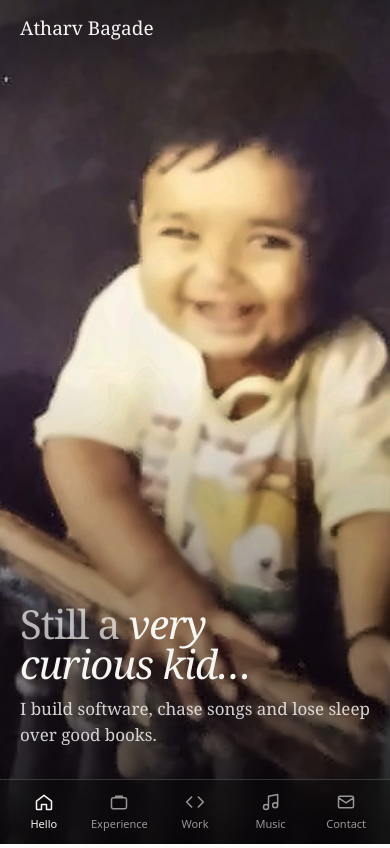
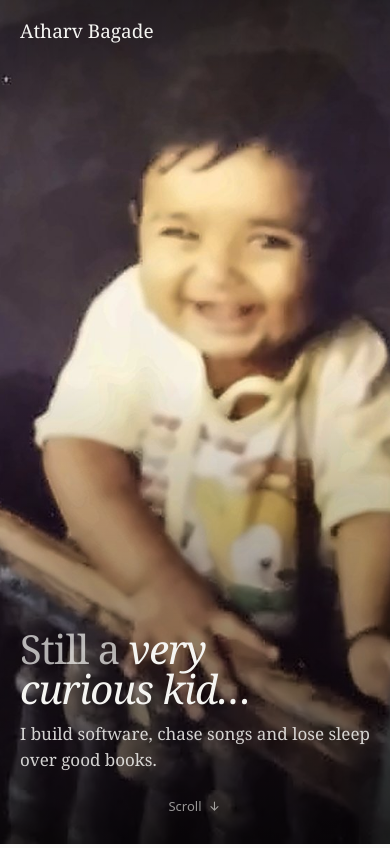
Before and after one commit to AtharvBagade/website, a plain HTML site: page index.html in a window 390 px wide. Shown: the top 848 px of the page. Drawn offline with Linux system fonts and the light colour scheme; a web font is replaced by a local one.

Commit message:
Turn the site into one scrolling page
The five sections now stack on one page instead of being switched by the
URL hash. The fixed top bar keeps the section links, which jump to each
section and underline the one in view. Hello still fills the first screen,
with a small scroll cue. The phone tab bar is gone.

The bar is see-through at the very top and turns solid once you scroll,
so nothing slides under the links. Phones still hide the theme toggle
over the Hello photo.

Co-Authored-By: Claude Opus 5.5 <noreply@anthropic.com>
Claude-Session: https://claude.ai/code/session_012RmaRAJCcJvVqnSFoZpAVZ

```diff
--- a/index.html
+++ b/index.html
@@ -32,13 +32,7 @@
 <script src="main.js" defer></script>
 </head>
 <body>
-<div class="app" data-section="hello">
-
-  <!-- Hello backdrops: blurred photo on larger screens, full photo on phones -->
-  <div class="backdrop backdrop-ambient" aria-hidden="true"></div>
-  <div class="backdrop backdrop-veil" aria-hidden="true"></div>
-  <div class="backdrop backdrop-photo" aria-hidden="true"></div>
-  <div class="backdrop backdrop-shade" aria-hidden="true"></div>
+<div class="app at-top" data-section="hello">
 
   <header class="topbar">
     <a class="name" href="#hello">Atharv Bagade</a>
@@ -59,7 +53,12 @@
 
   <main>
     <!-- Hello -->
-    <section data-view="hello" class="view view-hello" aria-label="Hello">
+    <section id="hello" class="page-section hello" aria-label="Hello">
+      <!-- Blurred photo on larger screens, full photo on phones -->
+      <div class="backdrop backdrop-ambient" aria-hidden="true"></div>
+      <div class="backdrop backdrop-veil" aria-hidden="true"></div>
+      <div class="backdrop backdrop-photo" aria-hidden="true"></div>
+      <div class="backdrop backdrop-shade" aria-hidden="true"></div>
       <figure class="print">
         <img src="img/hero.jpg" alt="Atharv as a small child, laughing and leaning over a wooden balcony railing" width="1600" height="1199">
       </figure>
@@ -67,10 +66,12 @@
         <h1><span class="hero-muted">Still a</span> <em>very curious kid…</em></h1>
         <p>I build software, chase songs and lose sleep over good books.</p>
       </div>
+      <a class="scroll-cue" href="#experience">Scroll
+        <svg width="14" height="14" viewBox="0 0 24 24" aria-hidden="true"><path d="M12 5v14M6 13l6 6 6-6"/></svg></a>
     </section>
 
     <!-- Experience -->
-    <section data-view="experience" class="view" aria-labelledby="experience-title" hidden>
+    <section id="experience" class="page-section" aria-labelledby="experience-title">
       <div class="section-head with-cover">
         <div class="cover" aria-hidden="true">
           <svg width="48" height="48" viewBox="0 0 24 24"><path d="M5 7h14a2 2 0 0 1 2 2v9a2 2 0 0 1-2 2H5a2 2 0 0 1-2-2V9a2 2 0 0 1 2-2zM8 7V5h8v2"/></svg>
@@ -129,7 +130,7 @@
     </section>
 
     <!-- Work: cards are rendered from data/projects.json -->
-    <section data-view="work" class="view" aria-labelledby="work-title" hidden>
+    <section id="work" class="page-section" aria-labelledby="work-title">
       <div class="section-head split">
         <div>
           <p class="eyebrow">personal projects</p>
@@ -145,7 +146,7 @@
     </section>
 
     <!-- Music: lists are rendered from data/music.json -->
-    <section data-view="music" class="view" aria-labelledby="music-title" hidden>
+    <section id="music" class="page-section" aria-labelledby="music-title">
       <div class="section-head music-head">
         <img class="music-photo" src="img/playing.jpg" alt="Atharv sitting cross-legged on the floor, smiling as he plays the tabla" width="661" height="992">
         <div>
@@ -166,7 +167,7 @@
     </section>
 
     <!-- Stack and contact -->
-    <section data-view="contact" class="view" aria-labelledby="contact-title" hidden>
+    <section id="contact" class="page-section" aria-labelledby="contact-title">
       <div class="section-head">
         <p class="eyebrow">credits</p>
         <h2 id="contact-title">Stack and contact</h2>
@@ -192,14 +193,6 @@
     </section>
   </main>
 
-  <!-- Phone: bottom tab bar -->
-  <nav class="tabbar" aria-label="Sections">
-    <a href="#hello"><svg width="20" height="20" viewBox="0 0 24 24" aria-hidden="true"><path d="M3 11l9-7 9 7v9a1 1 0 0 1-1 1h-5v-6H9v6H4a1 1 0 0 1-1-1z"/></svg>Hello</a>
-    <a href="#experience"><svg width="20" height="20" viewBox="0 0 24 24" aria-hidden="true"><path d="M5 7h14a2 2 0 0 1 2 2v9a2 2 0 0 1-2 2H5a2 2 0 0 1-2-2V9a2 2 0 0 1 2-2zM8 7V5h8v2"/></svg>Experience</a>
-    <a href="#work"><svg width="20" height="20" viewBox="0 0 24 24" aria-hidden="true"><path d="M8 6l-6 6 6 6M16 6l6 6-6 6"/></svg>Work</a>
-    <a href="#music"><svg width="20" height="20" viewBox="0 0 24 24" aria-hidden="true"><path d="M9 18V5l11-2v13M6 15a3 3 0 1 0 0 6a3 3 0 1 0 0-6M17 13a3 3 0 1 0 0 6a3 3 0 1 0 0-6"/></svg>Music</a>
-    <a href="#contact"><svg width="20" height="20" viewBox="0 0 24 24" aria-hidden="true"><path d="M5 5h14a2 2 0 0 1 2 2v10a2 2 0 0 1-2 2H5a2 2 0 0 1-2-2V7a2 2 0 0 1 2-2zM3 7l9 6 9-6"/></svg>Contact</a>
-  </nav>
 </div>
 </body>
 </html>
--- a/main.js
+++ b/main.js
@@ -1,8 +1,6 @@
 // Atharv Bagade: personal site behaviour.
-// Sections are switched by the URL hash (#work, #music, ...). The sections use data-view, not matching ids,
-// so the browser never scrolls the fixed-height page to jump to them. Work and Music lists come from data/*.json.
-
-const SECTIONS = ['hello', 'experience', 'work', 'music', 'contact'];
+// One scrolling page: the top nav links jump to each section, and the link for the section in view is marked current.
+// Work and Music lists come from data/*.json.
 
 const ICONS = {
   code: 'M8 6l-6 6 6 6M16 6l6 6-6 6',
@@ -18,6 +16,8 @@ const MUSIC_NOTES = {
 };
 
 const app = document.querySelector('.app');
+const sections = [...document.querySelectorAll('.page-section')];
+const navLinks = [...document.querySelectorAll('.top-nav a')];
 
 // ---------- Small DOM helpers ----------
 
@@ -49,18 +49,25 @@ const initials = (name) => name.split(/\s+/).slice(0, 2).map((word) => word[0]).
 
 // ---------- Sections ----------
 
-function showSection() {
-  const requested = location.hash.slice(1);
-  const current = SECTIONS.includes(requested) ? requested : 'hello';
+// The current section is the last one whose top has passed 40% of the way down the screen,
+// or the last section once the page is scrolled to the bottom (Contact is too short to get there).
+function currentSection() {
+  const atBottom = window.innerHeight + window.scrollY >= document.documentElement.scrollHeight - 2;
+  if (atBottom) return sections[sections.length - 1];
+  const line = window.innerHeight * 0.4;
+  let current = sections[0];
+  for (const section of sections) if (section.getBoundingClientRect().top <= line) current = section;
+  return current;
+}
 
+function updateOnScroll() {
+  // The top bar is see-through only at the very top; once anything scrolls under it, it turns solid.
+  app.classList.toggle('at-top', window.scrollY < 8);
+
+  const current = currentSection().id;
   app.dataset.section = current;
-  for (const view of document.querySelectorAll('.view')) {
-    const active = view.dataset.view === current;
-    view.hidden = !active;
-    if (active) view.scrollTop = 0;
-  }
-  for (const link of document.querySelectorAll('.top-nav a, .tabbar a')) {
-    if (link.getAttribute('href') === `#${current}`) link.setAttribute('aria-current', 'page');
+  for (const link of navLinks) {
+    if (link.getAttribute('href') === `#${current}`) link.setAttribute('aria-current', 'location');
     else link.removeAttribute('aria-current');
   }
 }
@@ -175,8 +182,9 @@ function showLoadError(containerId) {
 
 // ---------- Start ----------
 
-showSection();
-window.addEventListener('hashchange', showSection);
+updateOnScroll();
+window.addEventListener('scroll', updateOnScroll, { passive: true });
+window.addEventListener('resize', updateOnScroll);
 setupThemeToggle();
 
 loadJson('data/projects.json').then(setupWork).catch(() => showLoadError('work-list'));
--- a/styles.css
+++ b/styles.css
@@ -1,8 +1,9 @@
 /*
   Atharv Bagade: personal site.
-  One screen, no page scroll. Monochrome theme with dark/light modes.
-  Desktop: section links top-right; Hello shows a tilted print over a blurred copy of the photo.
-  Phone (<= 720px): bottom tab bar; Hello shows the photo full-screen; each section scrolls inside the screen.
+  One scrolling page. Monochrome theme with dark/light modes.
+  A fixed top bar holds jump links to each section; Hello fills the first screen.
+  Desktop: Hello shows a tilted print over a blurred copy of the photo.
+  Phone (<= 720px): the section links are hidden and Hello shows the photo full-screen.
 */
 
 /* ---------- Theme tokens ---------- */
@@ -30,6 +31,7 @@
   --font-mono: 'IBM Plex Mono', ui-monospace, Menlo, monospace;
 
   --pad-x: 44px;
+  --bar-h: 84px; /* height of the fixed top bar; sections land just below it */
   /* Colours used on top of the photo (phone Hello). Overridden there. */
   --nav-ink: var(--ink);
   --nav-line: var(--line2);
@@ -56,7 +58,8 @@
 
 /* ---------- Base ---------- */
 *, *::before, *::after { box-sizing: border-box; }
-html, body { height: 100%; margin: 0; }
+html { scroll-behavior: smooth; }
+body { margin: 0; }
 body {
   background: var(--bg);
   color: var(--ink);
@@ -79,40 +82,33 @@ ul, ol { margin: 0; padding: 0; list-style: none; }
 .muted { color: var(--muted); }
 .lead { font-family: var(--font-display); font-size: 20px; line-height: 1.35; }
 
-/* ---------- App shell: fills the screen, never scrolls ---------- */
-.app {
-  position: relative;
-  height: 100vh;
-  height: 100dvh;
-  min-height: 560px;
-  display: flex;
-  flex-direction: column;
-  overflow: hidden;
-}
-
 /* ---------- Hello backdrops ---------- */
-.backdrop { position: absolute; inset: 0; opacity: 0; transition: opacity .4s ease; pointer-events: none; }
+.backdrop { position: absolute; inset: 0; pointer-events: none; }
 .backdrop-ambient {
   inset: -120px;
   background: url('img/hero.jpg') 55% 35% / cover;
   filter: blur(70px) saturate(1.35);
 }
-.backdrop-veil { background: var(--veil); }
+/* Fades into the page colour at the bottom so Hello flows into the next section. */
+.backdrop-veil { background: linear-gradient(to bottom, var(--veil) 70%, var(--bg)); }
 .backdrop-photo { background: url('img/hero.jpg') 56% 28% / cover; }
 .backdrop-shade {
   background:
     linear-gradient(to top, rgba(0, 0, 0, .78) 0%, rgba(0, 0, 0, 0) 55%),
     linear-gradient(to bottom, rgba(0, 0, 0, .45) 0%, rgba(0, 0, 0, 0) 20%);
 }
-.app[data-section="hello"] .backdrop-ambient,
-.app[data-section="hello"] .backdrop-veil { opacity: 1; }
+.backdrop-photo, .backdrop-shade { display: none; }
 
-/* ---------- Top bar ---------- */
+/* ---------- Top bar: fixed; see-through at the top of the page, solid once scrolled ---------- */
 .topbar {
-  position: relative; z-index: 2;
+  position: fixed; top: 0; left: 0; right: 0; z-index: 10;
+  min-height: var(--bar-h);
   display: flex; flex-wrap: wrap; align-items: center; justify-content: space-between; gap: 10px 24px;
   padding: 22px var(--pad-x);
+  background: var(--bg); border-bottom: 1px solid var(--line);
+  transition: background-color .2s ease, border-color .2s ease;
 }
+.app.at-top .topbar { background: transparent; border-bottom-color: transparent; }
 .name { font-family: var(--font-display); font-weight: 500; font-size: 19px; color: var(--nav-ink); text-decoration: none; white-space: nowrap; }
 .topbar-right { display: flex; flex-wrap: wrap; align-items: center; gap: 4px 22px; }
 .top-nav { display: flex; flex-wrap: wrap; gap: 4px 22px; }
@@ -123,7 +119,7 @@ ul, ol { margin: 0; padding: 0; list-style: none; }
   border-bottom: 1px solid transparent;
 }
 .top-nav a:hover { opacity: 1; }
-.top-nav a[aria-current="page"] { opacity: 1; border-bottom-color: var(--nav-ink); }
+.top-nav a[aria-current] { opacity: 1; border-bottom-color: var(--nav-ink); }
 .theme-toggle {
   width: 36px; height: 36px; border-radius: 999px; cursor: pointer;
   display: flex; align-items: center; justify-content: center;
@@ -131,19 +127,17 @@ ul, ol { margin: 0; padding: 0; list-style: none; }
 }
 :root[data-theme="dark"] .icon-moon, :root:not([data-theme="dark"]) .icon-sun { display: none; }
 
-/* ---------- Main area and views ---------- */
-main { position: relative; z-index: 1; flex: 1 1 0; min-height: 0; display: flex; }
-.view {
-  flex: 1 1 0; min-width: 0;
-  overflow-y: auto;
-  padding: 32px var(--pad-x);
-  animation: view-in .3s ease;
+/* ---------- Sections ---------- */
+.page-section { padding: 64px var(--pad-x); scroll-margin-top: var(--bar-h); }
+.page-section > * + * { margin-top: 24px; }
+.page-section:last-child { padding-bottom: 96px; }
+
+/* ---------- Hello: the full first screen ---------- */
+.hello {
+  position: relative; overflow: hidden; padding: 0;
+  height: 100vh; height: 100svh; min-height: 560px;
 }
-.view > * + * { margin-top: 24px; }
-@keyframes view-in { from { opacity: 0; transform: translateY(6px); } to { opacity: 1; transform: none; } }
-
-/* ---------- Hello ---------- */
-.view-hello { position: relative; overflow: hidden; padding: 0; }
+.hello > * + * { margin-top: 0; }
 .hero {
   position: absolute; left: var(--pad-x); right: 54%; bottom: 64px;
   display: flex; flex-direction: column; gap: 18px;
@@ -167,6 +161,13 @@ main { position: relative; z-index: 1; flex: 1 1 0; min-height: 0; display: flex
   to { opacity: 1; transform: var(--print-centre) rotate(2deg); }
 }
 .print img { display: block; width: 100%; height: auto; aspect-ratio: 4 / 3; object-fit: cover; object-position: 55% 30%; }
+.scroll-cue {
+  position: absolute; left: 50%; bottom: 22px; transform: translateX(-50%);
+  display: flex; align-items: center; gap: 6px; min-height: 32px;
+  font-family: var(--font-ui); font-weight: 500; font-size: 13px;
+  color: var(--nav-ink); opacity: .6; text-decoration: none;
+}
+.scroll-cue:hover { opacity: 1; }
 
 /* ---------- Section headers ---------- */
 .section-head { display: flex; flex-direction: column; gap: 4px; }
@@ -255,9 +256,6 @@ main { position: relative; z-index: 1; flex: 1 1 0; min-height: 0; display: flex
 }
 .contact-links a:hover { background: var(--hover); }
 
-/* ---------- Phone tab bar (hidden on larger screens) ---------- */
-.tabbar { display: none; }
-
 /* ---------- Tablet ---------- */
 @media (max-width: 1024px) {
   .hero { right: 50%; }
@@ -272,55 +270,37 @@ main { position: relative; z-index: 1; flex: 1 1 0; min-height: 0; display: flex
     left: 50%; right: auto; top: 40%;
     width: min(64%, 560px);
   }
-  .hero { right: var(--pad-x); bottom: 56px; }
+  .hero { right: var(--pad-x); bottom: 80px; }
   .hero h1 { font-size: 56px; max-width: 14em; }
 }
 
 /* ---------- Phone ---------- */
 @media (max-width: 720px) {
-  :root { --pad-x: 20px; }
+  :root { --pad-x: 20px; --bar-h: 64px; }
   .topbar { padding: 14px var(--pad-x); }
   .top-nav { display: none; }
-  .view { padding: 20px var(--pad-x) 28px; }
+  .page-section { padding: 44px var(--pad-x); }
   h2, .section-head.with-cover h2 { font-size: 36px; }
   .cover { flex-basis: 72px; height: 72px; }
   .cover svg { width: 32px; height: 32px; }
 
   /* Hello: photo full-screen, light text over it */
   .print { display: none; }
-  .app[data-section="hello"] .backdrop-ambient,
-  .app[data-section="hello"] .backdrop-veil { opacity: 0; }
-  .app[data-section="hello"] .backdrop-photo,
-  .app[data-section="hello"] .backdrop-shade { opacity: 1; }
-  .app[data-section="hello"] { --nav-ink: #F5F5F2; --nav-line: rgba(245, 245, 242, .4); }
-  .hero { left: var(--pad-x); right: var(--pad-x); bottom: 32px; gap: 12px; }
+  .backdrop-ambient, .backdrop-veil { display: none; }
+  .backdrop-photo, .backdrop-shade { display: block; }
+  .app.at-top .topbar { --nav-ink: #F5F5F2; --nav-line: rgba(245, 245, 242, .4); }
+  .hello .scroll-cue { color: #F5F5F2; }
+  .hero { left: var(--pad-x); right: var(--pad-x); bottom: 72px; gap: 12px; }
   .hero h1 { font-size: 40px; max-width: none; }
   .hero p { font-size: 17px; color: rgba(245, 245, 242, .85); }
   .hero-muted { color: rgba(245, 245, 242, .7); }
   .hero h1 em { color: #F5F5F2; }
 
-  /* The tab bar stays dark over the Hello photo, so the theme toggle is hidden there. */
-  .app[data-section="hello"] .theme-toggle { display: none; }
-
-  .tabbar {
-    position: relative; z-index: 3; flex: 0 0 auto;
-    display: flex; justify-content: space-around;
-    padding: 6px 6px calc(6px + env(safe-area-inset-bottom));
-    background: var(--bg); border-top: 1px solid var(--line);
-  }
-  .app[data-section="hello"] .tabbar {
-    background: rgba(10, 10, 10, .35); border-top-color: rgba(245, 245, 242, .18);
-    -webkit-backdrop-filter: blur(14px); backdrop-filter: blur(14px);
-  }
-  .tabbar a {
-    flex: 1 1 0; min-width: 0; min-height: 52px; padding: 4px 2px;
-    display: flex; flex-direction: column; align-items: center; justify-content: center; gap: 3px;
-    font-family: var(--font-ui); font-weight: 500; font-size: 11px; white-space: nowrap;
-    color: var(--nav-ink); opacity: .6; text-decoration: none;
-  }
-  .tabbar a[aria-current="page"] { opacity: 1; }
+  /* Over the Hello photo the top bar shows only the name. */
+  .app.at-top .theme-toggle { display: none; }
 }
 
 @media (prefers-reduced-motion: reduce) {
+  html { scroll-behavior: auto; }
   *, *::before, *::after { animation: none !important; transition: none !important; }
 }
```
Also changed, not shown: 1 other file.
